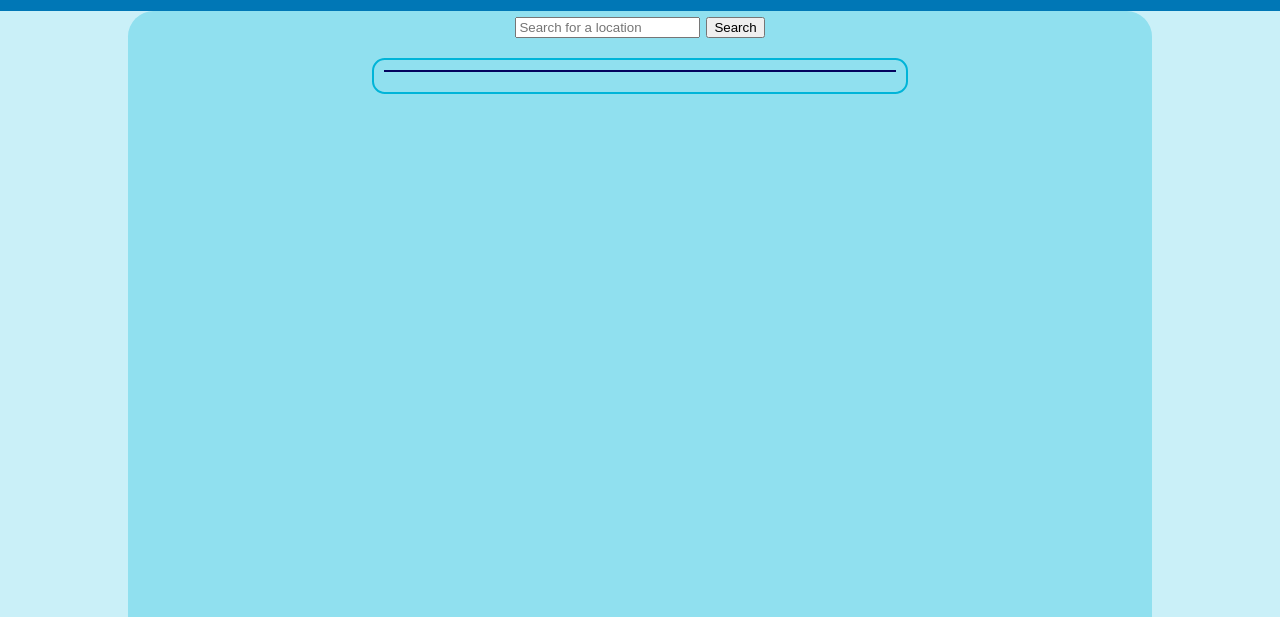
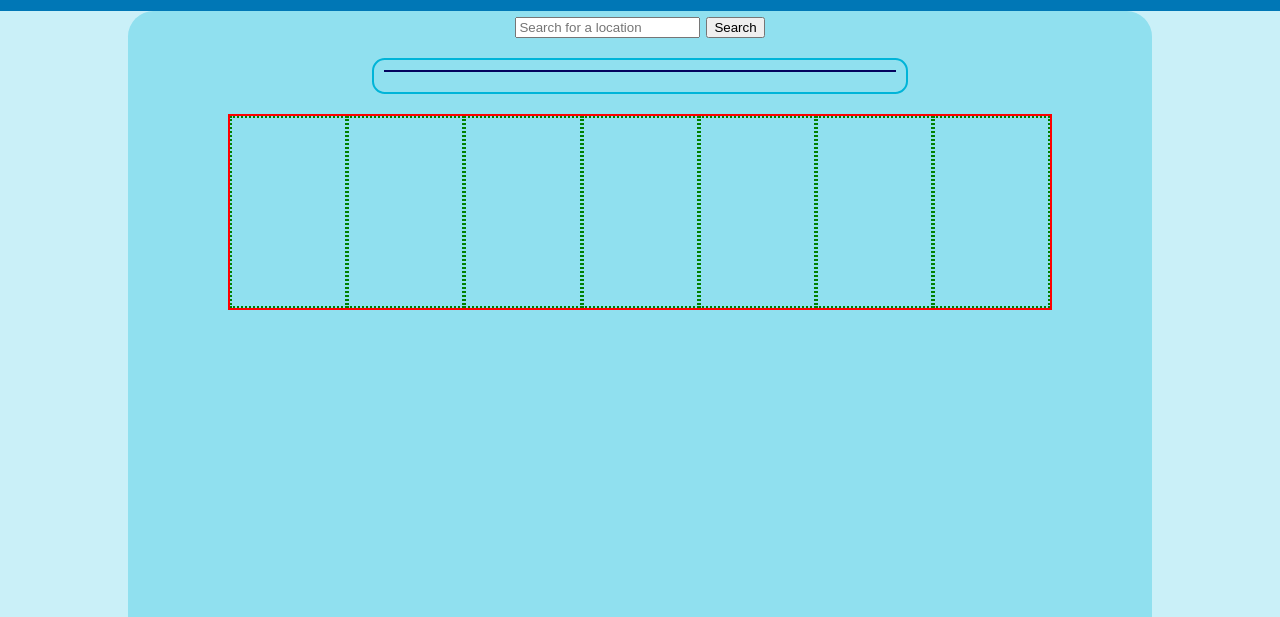
Before and after one commit to NummNuttzCDXX/Weather-App, a plain HTML site: page index.html in a window 1280 px wide. Shown: the part 108-725 px from the top of the page. Drawn offline with Linux system fonts and the light colour scheme.

Commit message:
Style and place 7 day forecast container and child elements

```diff
--- a/style.css
+++ b/style.css
@@ -74,6 +74,45 @@ header h1 {
 	font-size: .7em;
 }
 
+/* 7 Day Forecast */
+/* Container holding individual 'day' cards */
+#forecast {
+	border: 2px solid red; /* For visualization */
+	width: 80%;
+	height: 15vw;
+
+	display: flex;
+	justify-content: space-between;
+}
+
+.day-container {
+	border: 2px dotted green;
+	text-align: center;
+
+	flex: 1;
+	display: flex;
+	flex-direction: column;
+	justify-content: end;
+}
+
+.condition-container {
+	flex-grow: 2;
+}
+
+.day {
+	font-size: 1.1em;
+
+	margin-bottom: auto;
+}
+
+.temp .high {
+	font-weight: bold;
+}
+
+.temp .low {
+	font-size: .8em;
+}
+
 /* FOOTER AND IMG SIZES TEMP!
 JUST WANTED TO GET THE FOOTER AND ATTRIBUTION LOOKING RIGHT */
 footer {
```
